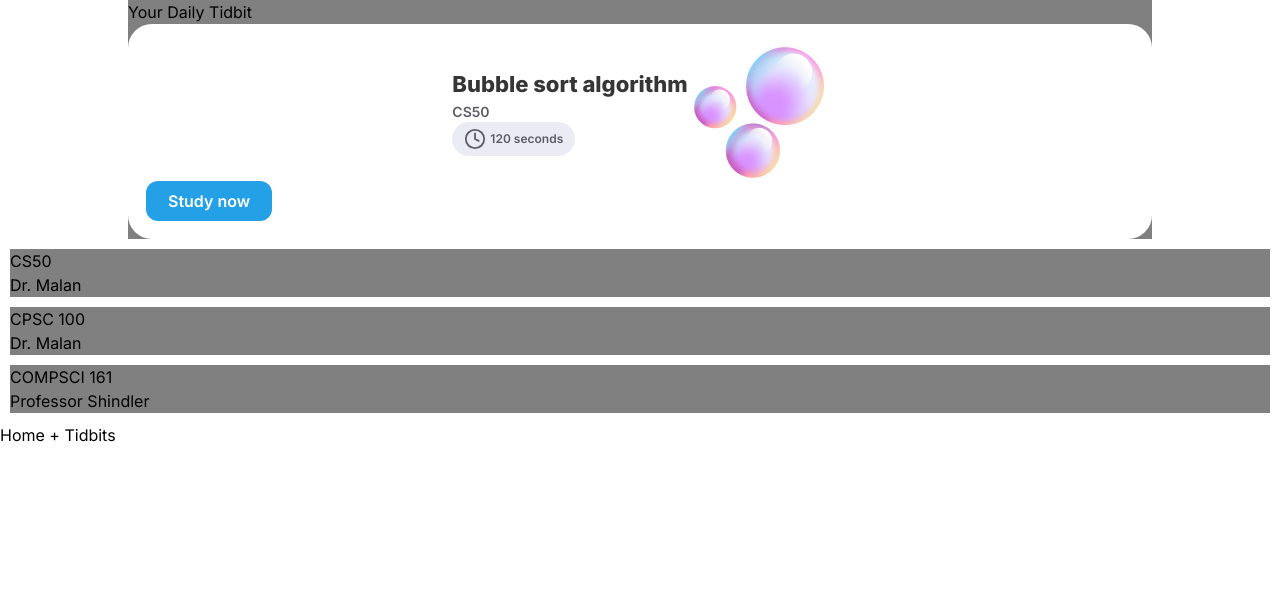
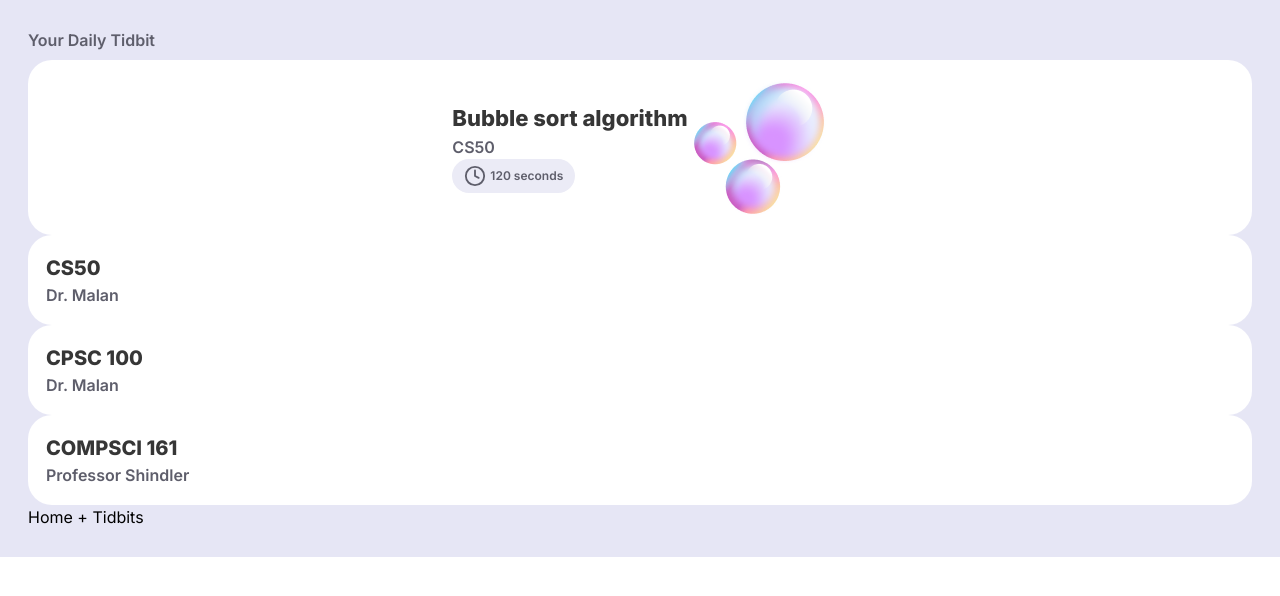
Before and after one commit to dylanvu/Tidbits, a Next.js app in the folder frontend/: page /browse in a window 1280 px wide. Shown: the top 596 px of the page. Built offline with nearby package versions, Linux system fonts and the light colour scheme.

Commit message:
set up base styling for all pages

```diff
--- a/frontend/src/app/browse/folders.tsx
+++ b/frontend/src/app/browse/folders.tsx
@@ -1,7 +1,8 @@
 import DailyTidbit, { IDailyTidbit } from "@/components/DailyTidbit";
 import StudySetCard, { StudySet } from "@/components/StudySetCard";
+import { GlobalStyle } from "@chakra-ui/react";
 import { Dispatch, SetStateAction } from "react";
-
+import globalStyles from "@/styles/Global.module.sass";
 function FoldersUI({
     sets,
     daily,
@@ -14,15 +15,12 @@ function FoldersUI({
     return (
         <div>
             <div
-                style={{
-                    backgroundColor: "gray",
-                    marginLeft: "10%",
-                    marginRight: "10%",
-                }}
+                className={globalStyles.container}
             >
-                <div>Your Daily Tidbit</div>
+                <div className={globalStyles.p}>Your Daily Tidbit</div>
                 <DailyTidbit tidbit={daily} />
             </div>
+
             <div>
                 {sets.map((set, index) => {
                     return (
--- a/frontend/src/app/browse/page.tsx
+++ b/frontend/src/app/browse/page.tsx
@@ -35,7 +35,7 @@ export default function Browse() {
         window.scrollTo(0, 0);
     }, [currentCourse]);
     return (
-        <main>
+        <main className={globalStyles.body}>
             <div className={globalStyles.test}>
                 {/* switch the UIs depending on the render state */}
                 {currentCourse === null ? (
--- a/frontend/src/components/DailyTidbit.tsx
+++ b/frontend/src/components/DailyTidbit.tsx
@@ -1,6 +1,7 @@
 import { useRouter } from "next/navigation";
 import globalStyles from "@/styles/Global.module.sass";
 import { Clock } from "lucide-react";
+
 export interface IDailyTidbit {
     title: string;
     course: string;
@@ -11,11 +12,11 @@ function DailyTidbit({ tidbit }: { tidbit: IDailyTidbit }) {
     const router = useRouter();
     return (
         <div className={`${globalStyles.test} ${globalStyles.card}`}>
-           <div className={globalStyles.row}>
+            <div className={globalStyles.row}>
                 <div className={globalStyles.column}>
                     <div className={globalStyles.h1}>{tidbit.title}</div>
                     <div className={globalStyles.p}>{tidbit.course}</div>
-                   {/* icon */}
+                    {/* icon */}
                     <div className={globalStyles.iconTag}>
                         {" "}
                         <Clock color={globalStyles.$iconColor} size={22} />
@@ -27,15 +28,13 @@ function DailyTidbit({ tidbit }: { tidbit: IDailyTidbit }) {
                 </div>
             </div>
 
-
-
             {/* TODO: link this to the real video */}
-            <button
+            {/* <button
                 onClick={() => router.push("/view")}
                 className={globalStyles.primary}
             >
                 Study now
-            </button>
+            </button> */}
         </div>
     );
 }
--- a/frontend/src/components/StudySetCard.tsx
+++ b/frontend/src/components/StudySetCard.tsx
@@ -1,7 +1,8 @@
 "use client";
-
+import globalStyles from "@/styles/Global.module.sass";
 import { useRouter } from "next/navigation";
 import { Dispatch, SetStateAction } from "react";
+import { global } from "styled-jsx/css";
 
 export interface StudySet {
     title: string;
@@ -19,16 +20,12 @@ function StudySetCard({
     return (
         // feel free to remove the styling here
         <div
-            style={{
-                backgroundColor: "gray",
-                margin: "10px",
-                cursor: "pointer",
-            }}
+            className={globalStyles.card}
             // TODO: Link this to the right page
             onClick={() => setCurrentCourse(set.title)}
         >
-            <div>{set.title}</div>
-            <div>{set.instructor}</div>
+            <div className={globalStyles.h2}>{set.title}</div>
+            <div className={globalStyles.p}>{set.instructor}</div>
         </div>
     );
 }
--- a/frontend/src/styles/Global.module.sass
+++ b/frontend/src/styles/Global.module.sass
@@ -1,7 +1,7 @@
 //! text
 $h1text: 22px
 $h2text: 20px
-$p: 14px
+$p: 16px
 $tagText: 12px
 
 //! colors
@@ -18,7 +18,20 @@ $largeBorder: 24px
 $smallBorder: 12px
 $cardPadding: 18px
 $iconPadding: 6px 12px
+$friends: 8px
+$neighbors: 12px
+//! global
 
+.body
+  margin: 0
+  overflow-x: hidden
+  font-family: Inter, sans-serif
+  background-color: $backgroundColor
+  padding: 28px
+  gap: $neighbors
+  display: flex
+  flex-direction: column
+  justify-items: start
 //! text
 .h1
   font-size: $h1text
@@ -75,6 +88,7 @@ $iconPadding: 6px 12px
   border-radius: $largeBorder
   @include fitWH
   background-color: #fff
+  cursor: pointer
   &.image
     display: grid
     grid-template-columns: repeat(2, 1fr)
@@ -89,3 +103,7 @@ $iconPadding: 6px 12px
   font-weight: 600
   color: $iconColor
   gap: 4px
+.container
+  display: flex
+  flex-direction: column
+  gap: $friends
```
